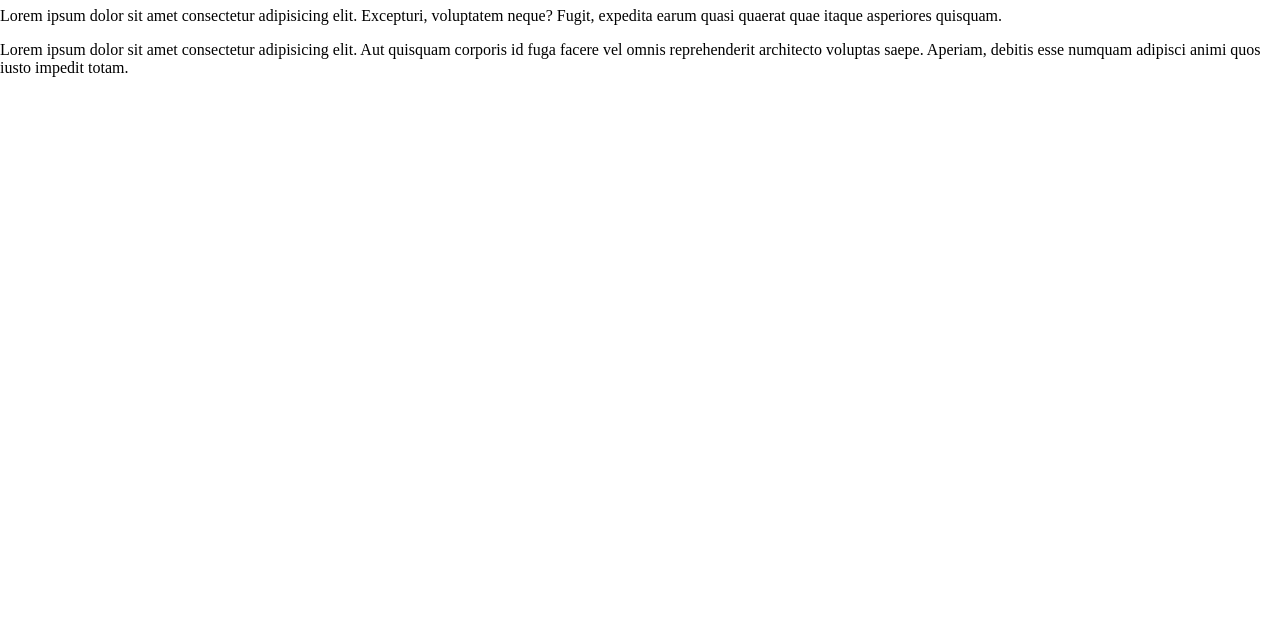
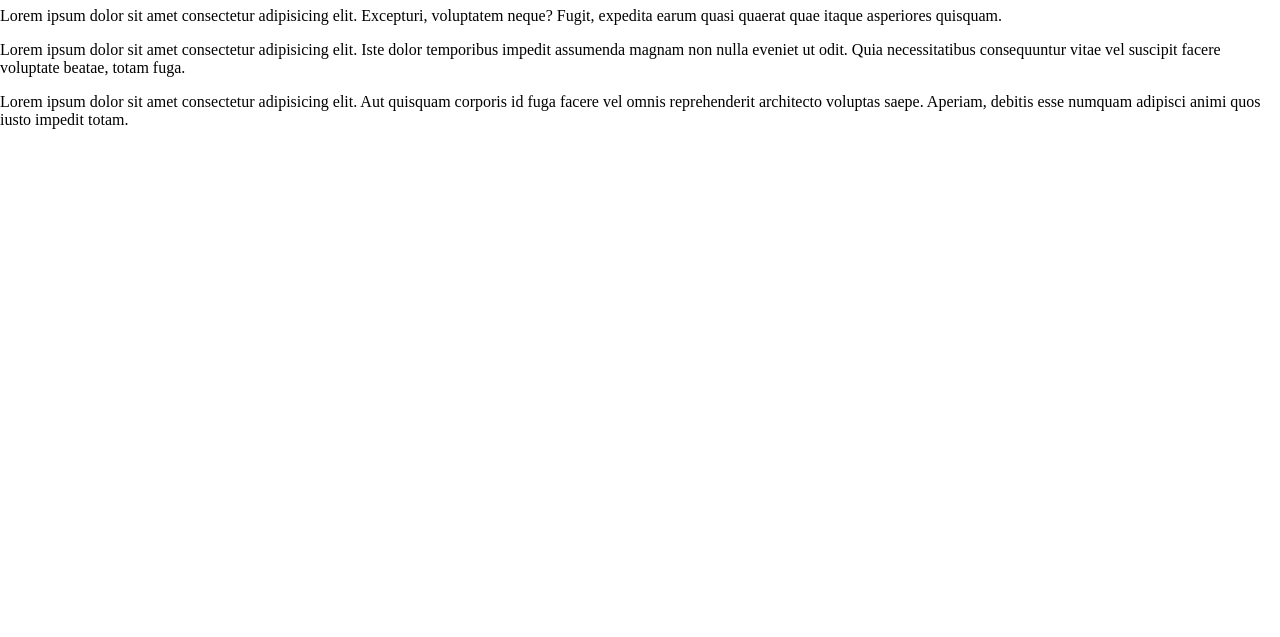
Before and after one commit to juanca-dev/Practicando_Html5, a plain HTML site: page index.html in a window 1280 px wide. Shown: the part 163-800 px from the top of the page. Drawn offline with Linux system fonts and the light colour scheme; files whose address does not match are found by name.

Commit message:
Agregamos un tercer parrafo

```diff
--- a/index.html
+++ b/index.html
@@ -21,6 +21,7 @@
     </header>
     <h1>Hola mundo !</h1>
     <p>Lorem ipsum dolor sit amet consectetur adipisicing elit. Excepturi, voluptatem neque? Fugit, expedita earum quasi quaerat quae itaque asperiores quisquam.</p>
+    <p>Lorem ipsum dolor sit amet consectetur adipisicing elit. Iste dolor temporibus impedit assumenda magnam non nulla eveniet ut odit. Quia necessitatibus consequuntur vitae vel suscipit facere voluptate beatae, totam fuga.</p>
     <p>Lorem ipsum dolor sit amet consectetur adipisicing elit. Aut quisquam corporis id fuga facere vel omnis reprehenderit architecto voluptas saepe. Aperiam, debitis esse numquam adipisci animi quos iusto impedit totam.</p>
 </body>
 </html>
```
